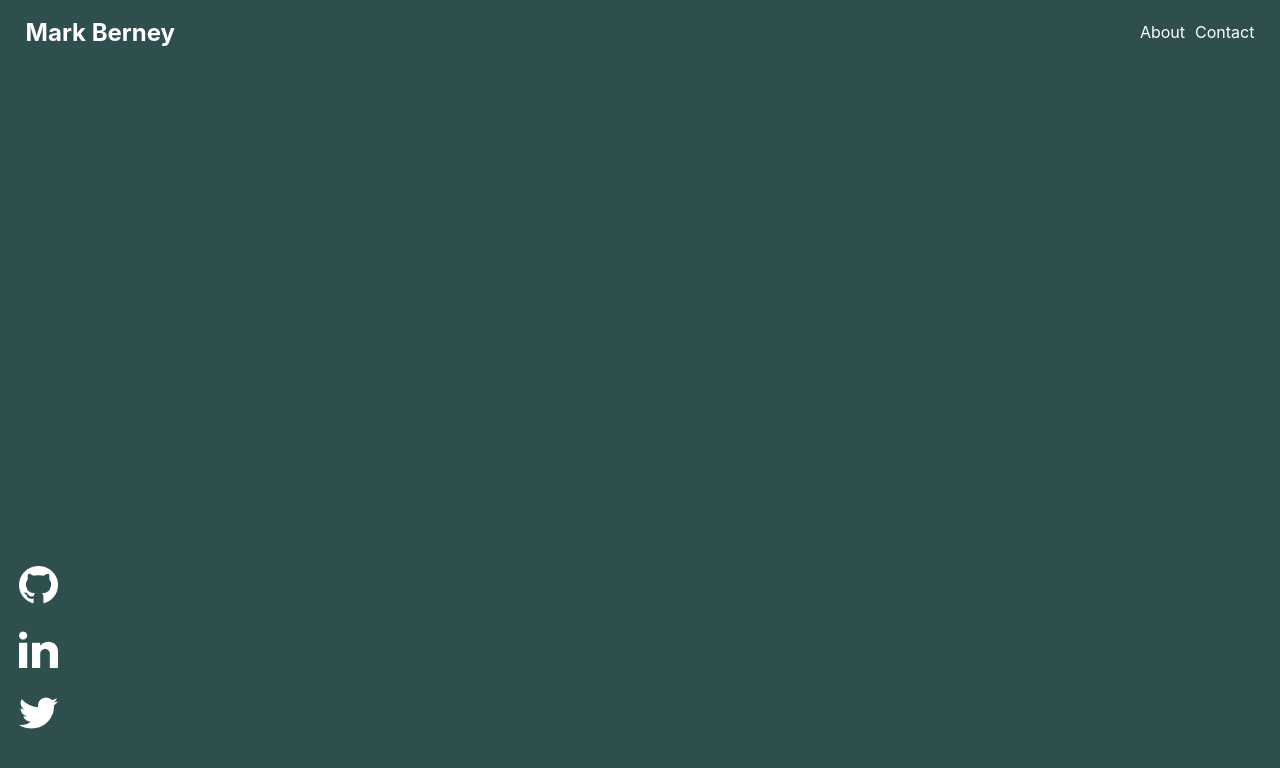
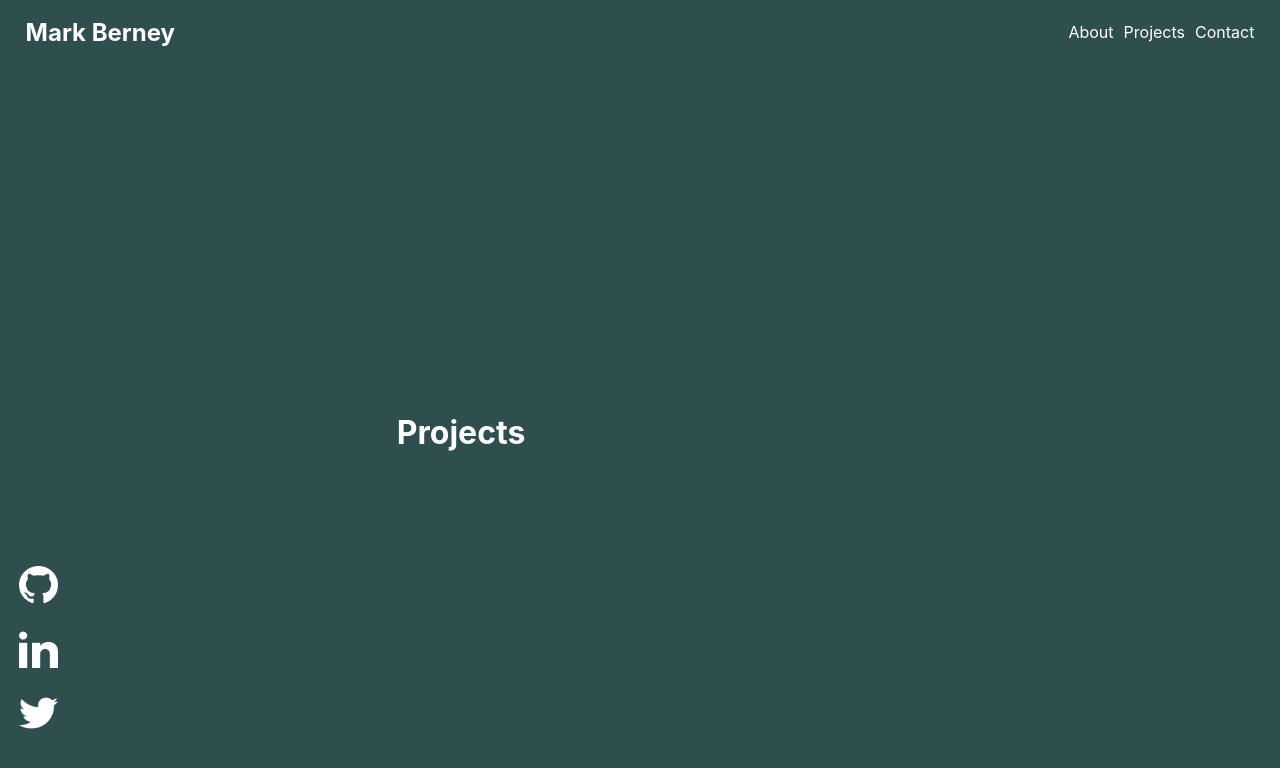
Before and after one commit to berneymark/My-Portfolio-React, a React (Create React App) app: page /projects in a window 1280 px wide. Shown: the top 768 px of the page. Built offline with nearby package versions, Linux system fonts and the light colour scheme.

Commit message:
added projects page to portfolio

```diff
--- a/src/App.js
+++ b/src/App.js
@@ -3,6 +3,7 @@ import './App.css';
 
 import About from './pages/About';
 import Contact from './pages/Contact';
+import Projects from './pages/Projects';
 
 import Navbar from './components/Navbar';
 import Sidebar from './components/Sidebar';
@@ -22,6 +23,10 @@ function App() {
             <Route
               path="about"
               element={<About />}
+            />
+            <Route
+              path="projects"
+              element={<Projects />}
             />
             <Route
               path="contact"
--- a/src/components/Navbar.js
+++ b/src/components/Navbar.js
@@ -8,6 +8,7 @@ function Navbar() {
       </Link>
       <div className="nav-links">
         <Link to="/about">About</Link>
+        <Link to="/projects">Projects</Link>
         <Link to="/contact">Contact</Link>
       </div>
     </nav>
--- /dev/null
+++ b/src/pages/Projects.js
@@ -0,0 +1,7 @@
+export default function Projects() {
+  return (
+    <div>
+      <h1>Projects</h1>
+    </div>
+  );
+}
```
